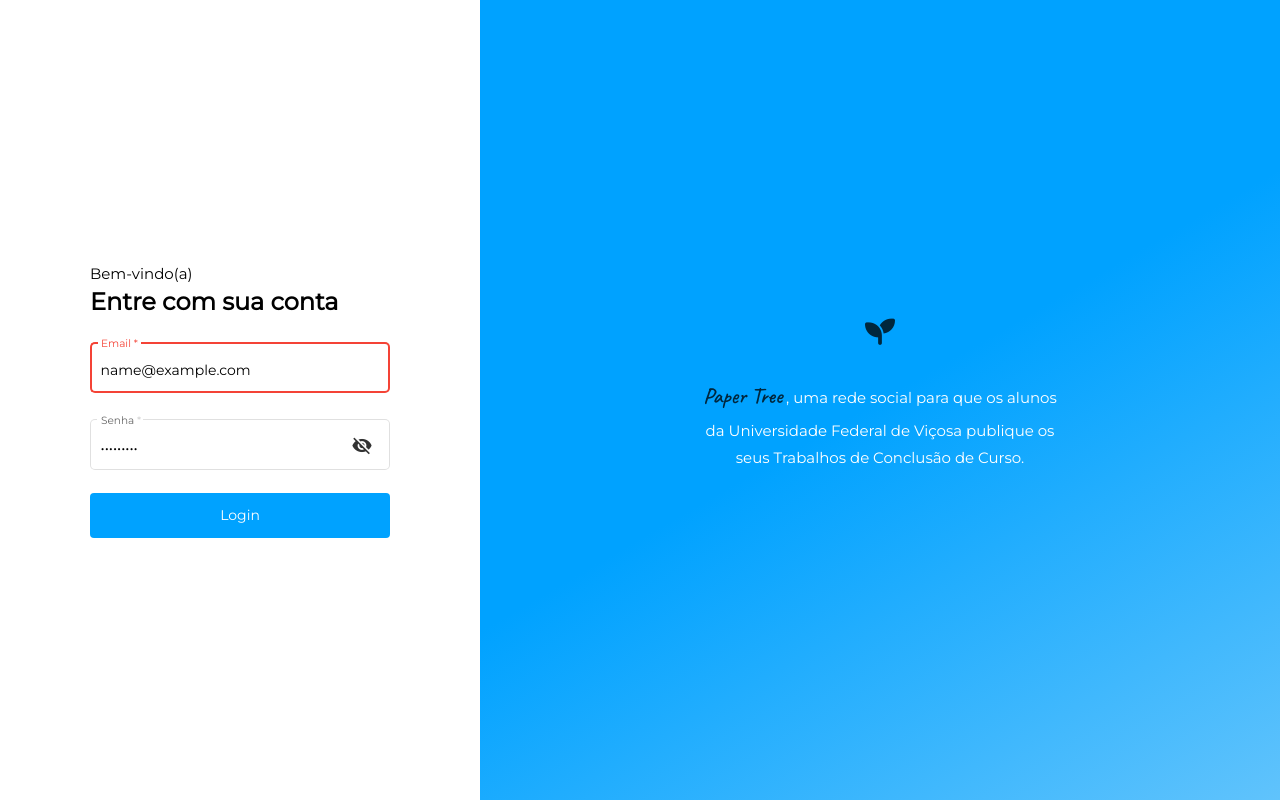
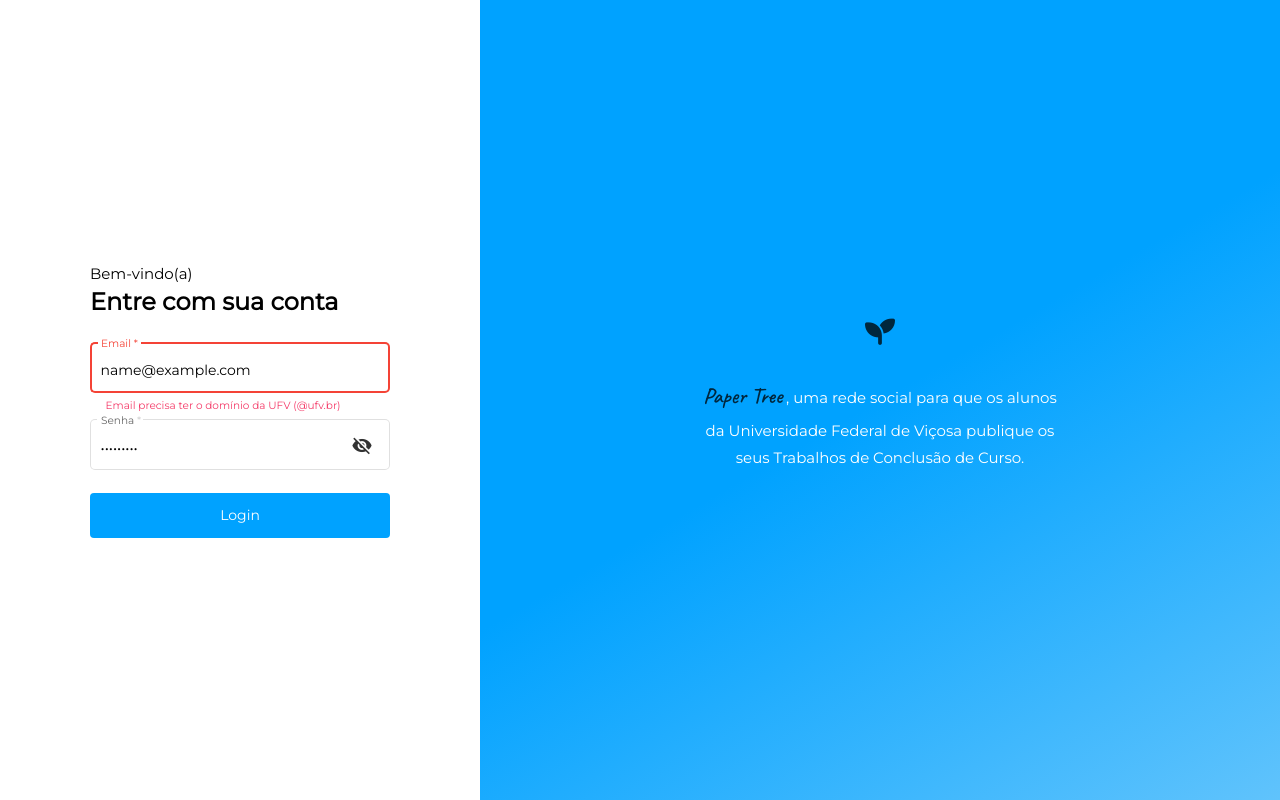
Before and after one commit to eduardo-n/frontend-paper-tree-v2, an Angular app: page / in a window 1280 px wide. Both pictures are taken after typing "name@example.com", "Sample123" into the empty fields and a click on the button "Login". Built offline with nearby package versions, Linux system fonts and the light colour scheme.

Commit message:
Validacao de email no login

```diff
--- a/src/app/modules/logged-out/components/login/login.component.html
+++ b/src/app/modules/logged-out/components/login/login.component.html
@@ -10,12 +10,13 @@
       <mat-form-field appearance="outline" class="mat-form-field">
         <mat-label>Email</mat-label>
         <input type="email" formControlName="email" matInput class="email-field">
+        <mat-error error-messages [control]="email"></mat-error>
       </mat-form-field>
 
       <mat-form-field appearance="outline">
         <mat-label>Senha</mat-label>
         <input [type]="hidePassword ? 'password' : 'text'" formControlName="senha" matInput>
-        <!-- <mat-error error-messages [control]="senha"></mat-error> -->
+        <mat-error error-messages [control]="senha"></mat-error>
         <button type="button" mat-icon-button matSuffix (click)="hidePassword = !hidePassword">
           <mat-icon>{{hidePassword ? 'visibility_off' : 'visibility'}}</mat-icon>
         </button>
```
